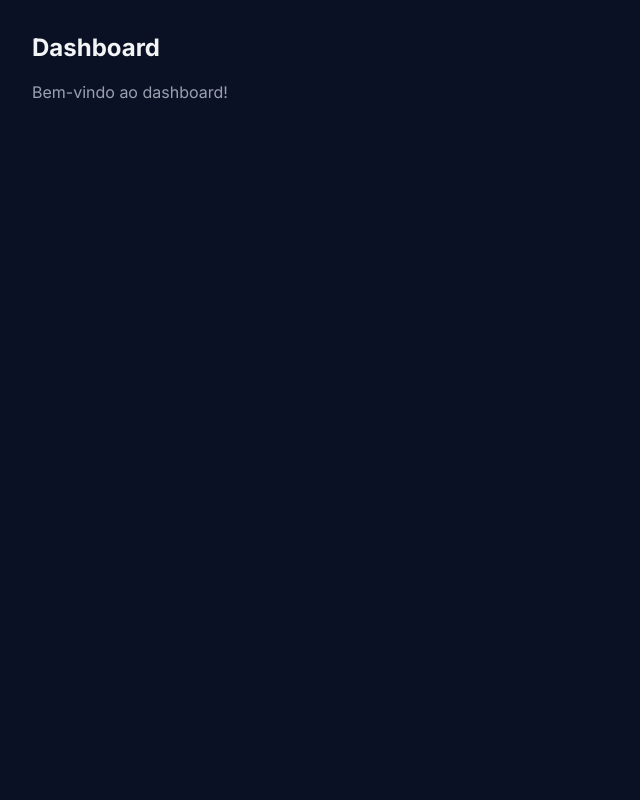
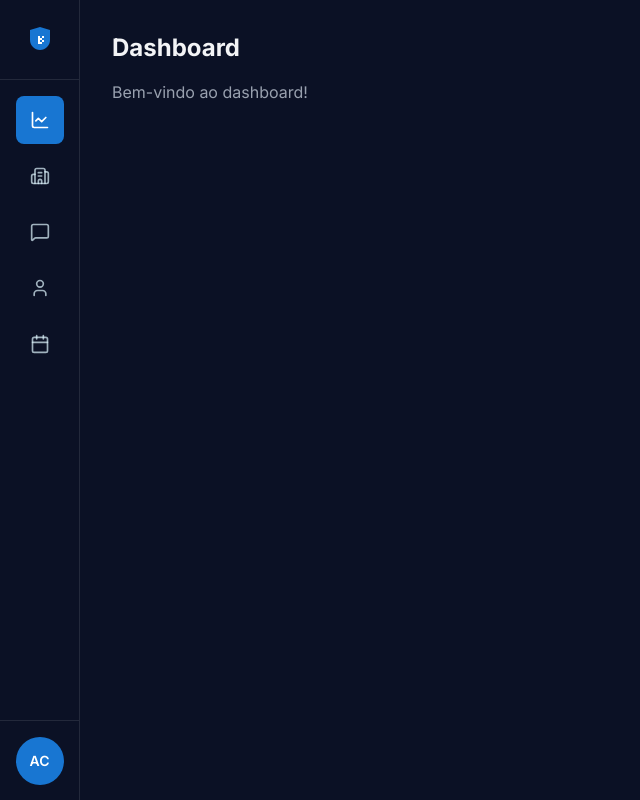
Before and after one commit to johnsmera/loomovel, a Next.js app: page /dash in a window 1280 px wide. Shown: the whole page, without its empty margins (0-640 px from the left). Built offline with nearby package versions, Linux system fonts and the light colour scheme.

Commit message:
feat: layout components

```diff
--- /dev/null
+++ b/app/components/dash/sidebar/Sidebar.tsx
@@ -0,0 +1,24 @@
+import { SidebarNav } from "./SidebarNav";
+import { SidebarUser } from "./SidebarUser";
+import { SidebarLogo } from "./SidebarLogo";
+
+export function Sidebar() {
+  return (
+    <aside className="flex flex-col h-screen w-20 bg-dark-1000 border-r border-white/10">
+      {/* Logo */}
+      <div className="flex items-center justify-center h-20 border-b border-white/10">
+        <SidebarLogo />
+      </div>
+
+      {/* Navigation */}
+      <div className="flex-1 flex flex-col">
+        <SidebarNav />
+      </div>
+
+      {/* User Avatar */}
+      <div className="flex items-center justify-center h-20 border-t border-white/10">
+        <SidebarUser />
+      </div>
+    </aside>
+  );
+}
--- /dev/null
+++ b/app/components/dash/sidebar/SidebarLogo.tsx
@@ -0,0 +1,28 @@
+export function SidebarLogo() {
+  return (
+    <div className="w-10 h-10 flex items-center justify-center">
+      <svg
+        width="32"
+        height="32"
+        viewBox="0 0 32 32"
+        fill="none"
+        xmlns="http://www.w3.org/2000/svg"
+        className="w-8 h-8"
+      >
+        {/* Shield with N - simplified logo for sidebar */}
+        <path
+          d="M16 3L6 6V16C6 21.523 10.477 26 16 26C21.523 26 26 21.523 26 16V6L16 3Z"
+          fill="#1876D2"
+        />
+        <path
+          d="M14 12V20H18V18H16V12H14Z"
+          fill="white"
+        />
+        <path
+          d="M18 12L18 14L16 14L16 16L18 16L18 18L20 18L20 16L18 16L18 14L20 14L20 12L18 12Z"
+          fill="white"
+        />
+      </svg>
+    </div>
+  );
+}
--- /dev/null
+++ b/app/components/dash/sidebar/SidebarNav.tsx
@@ -0,0 +1,39 @@
+"use client";
+
+import {
+  LineChart,
+  Building2,
+  MessageSquare,
+  User,
+  Calendar,
+} from "lucide-react";
+import { SidebarNavItem } from "./SidebarNavItem";
+
+type NavItem = {
+  href: string;
+  icon: typeof LineChart;
+  label: string;
+};
+
+const navItems: NavItem[] = [
+  { href: "/dash", icon: LineChart, label: "Dashboard" },
+  { href: "/dash/lojas", icon: Building2, label: "Lojas" },
+  { href: "/dash/chat", icon: MessageSquare, label: "Chat" },
+  { href: "/dash/perfil", icon: User, label: "Perfil" },
+  { href: "/dash/calendario", icon: Calendar, label: "Calendário" },
+];
+
+export function SidebarNav() {
+  return (
+    <nav className="flex flex-col items-center gap-2 py-4">
+      {navItems.map((item) => (
+        <SidebarNavItem
+          key={item.href}
+          href={item.href}
+          icon={item.icon}
+          label={item.label}
+        />
+      ))}
+    </nav>
+  );
+}
--- /dev/null
+++ b/app/components/dash/sidebar/SidebarNavItem.tsx
@@ -0,0 +1,39 @@
+"use client";
+
+import Link from "next/link";
+import { usePathname } from "next/navigation";
+import { type LucideIcon } from "lucide-react";
+import { cn } from "@/app/lib/tailwind_utils";
+
+type SidebarNavItemProps = {
+  href: string;
+  icon: LucideIcon;
+  label: string;
+};
+
+export function SidebarNavItem({
+  href,
+  icon: Icon,
+  label,
+}: SidebarNavItemProps) {
+  const pathname = usePathname();
+  const isActive = pathname === href;
+
+  return (
+    <Link
+      href={href}
+      className={cn(
+        "flex items-center justify-center",
+        "w-12 h-12 rounded-lg",
+        "transition-all duration-200 ease-out",
+        "hover:bg-white/10",
+        isActive
+          ? "bg-primary text-white"
+          : "text-light/70 hover:text-light"
+      )}
+      title={label}
+    >
+      <Icon className="w-5 h-5" />
+    </Link>
+  );
+}
--- /dev/null
+++ b/app/components/dash/sidebar/SidebarUser.tsx
@@ -0,0 +1,25 @@
+import { cn } from "@/app/lib/tailwind_utils";
+
+type SidebarUserProps = {
+  initials?: string;
+  className?: string;
+};
+
+export function SidebarUser({
+  initials = "AC",
+  className,
+}: SidebarUserProps) {
+  return (
+    <div
+      className={cn(
+        "flex items-center justify-center",
+        "w-12 h-12 rounded-full",
+        "bg-primary text-white",
+        "font-semibold text-sm",
+        className
+      )}
+    >
+      {initials}
+    </div>
+  );
+}
--- /dev/null
+++ b/app/components/ui/card/Card.tsx
@@ -0,0 +1,35 @@
+import { type ReactNode } from "react";
+import { cn } from "@/app/lib/tailwind_utils";
+import { CardHeader } from "./CardHeader";
+import { CardTitle } from "./CardTitle";
+import { CardContent } from "./CardContent";
+import { CardFooter } from "./CardFooter";
+
+type CardProps = {
+  children: ReactNode;
+  className?: string;
+};
+
+function CardComponent({ children, className }: CardProps) {
+  return (
+    <div
+      className={cn(
+        "rounded-xl",
+        "bg-white/5 backdrop-blur-md",
+        "border border-white/10",
+        "transition-all duration-200 ease-out",
+        "hover:bg-white/10 hover:border-white/20",
+        className
+      )}
+    >
+      {children}
+    </div>
+  );
+}
+
+export const Card = Object.assign(CardComponent, {
+  Header: CardHeader,
+  Title: CardTitle,
+  Content: CardContent,
+  Footer: CardFooter,
+});
--- /dev/null
+++ b/app/components/ui/card/CardContent.tsx
@@ -0,0 +1,15 @@
+import { type ReactNode } from "react";
+import { cn } from "@/app/lib/tailwind_utils";
+
+type CardContentProps = {
+  children: ReactNode;
+  className?: string;
+};
+
+export function CardContent({ children, className }: CardContentProps) {
+  return (
+    <div className={cn("px-6 py-4", className)}>
+      {children}
+    </div>
+  );
+}
--- /dev/null
+++ b/app/components/ui/card/CardFooter.tsx
@@ -0,0 +1,21 @@
+import { type ReactNode } from "react";
+import { cn } from "@/app/lib/tailwind_utils";
+
+type CardFooterProps = {
+  children: ReactNode;
+  className?: string;
+};
+
+export function CardFooter({ children, className }: CardFooterProps) {
+  return (
+    <div
+      className={cn(
+        "px-6 py-4 border-t border-white/10",
+        "bg-white/5",
+        className
+      )}
+    >
+      {children}
+    </div>
+  );
+}
--- /dev/null
+++ b/app/components/ui/card/CardHeader.tsx
@@ -0,0 +1,15 @@
+import { type ReactNode } from "react";
+import { cn } from "@/app/lib/tailwind_utils";
+
+type CardHeaderProps = {
+  children: ReactNode;
+  className?: string;
+};
+
+export function CardHeader({ children, className }: CardHeaderProps) {
+  return (
+    <div className={cn("px-6 py-4 border-b border-white/10", className)}>
+      {children}
+    </div>
+  );
+}
--- /dev/null
+++ b/app/components/ui/card/CardTitle.tsx
@@ -0,0 +1,21 @@
+import { type ReactNode } from "react";
+import { cn } from "@/app/lib/tailwind_utils";
+
+type CardTitleProps = {
+  children: ReactNode;
+  className?: string;
+};
+
+export function CardTitle({ children, className }: CardTitleProps) {
+  return (
+    <h3
+      className={cn(
+        "text-lg font-semibold text-light",
+        "transition-colors duration-200",
+        className
+      )}
+    >
+      {children}
+    </h3>
+  );
+}
--- a/app/dash/layout.tsx
+++ b/app/dash/layout.tsx
@@ -1,11 +1,16 @@
+import { Sidebar } from "@/app/components/dash/sidebar/Sidebar";
+
 export default function DashLayout({
   children,
 }: Readonly<{
   children: React.ReactNode;
 }>) {
   return (
-    <div className="min-h-screen bg-dark-1000">
-      {children}
+    <div className="flex min-h-screen bg-dark-1000">
+      <Sidebar />
+      <main className="flex-1 overflow-y-auto">
+        {children}
+      </main>
     </div>
   );
 }
--- a/package.json
+++ b/package.json
@@ -12,6 +12,7 @@
   "dependencies": {
     "@hookform/resolvers": "^5.2.2",
     "clsx": "^2.1.1",
+    "lucide-react": "^0.562.0",
     "next": "16.1.1",
     "react": "19.2.3",
     "react-dom": "19.2.3",
```
Also changed, not shown: 1 other file (tests, documents, lock files or other folders).
